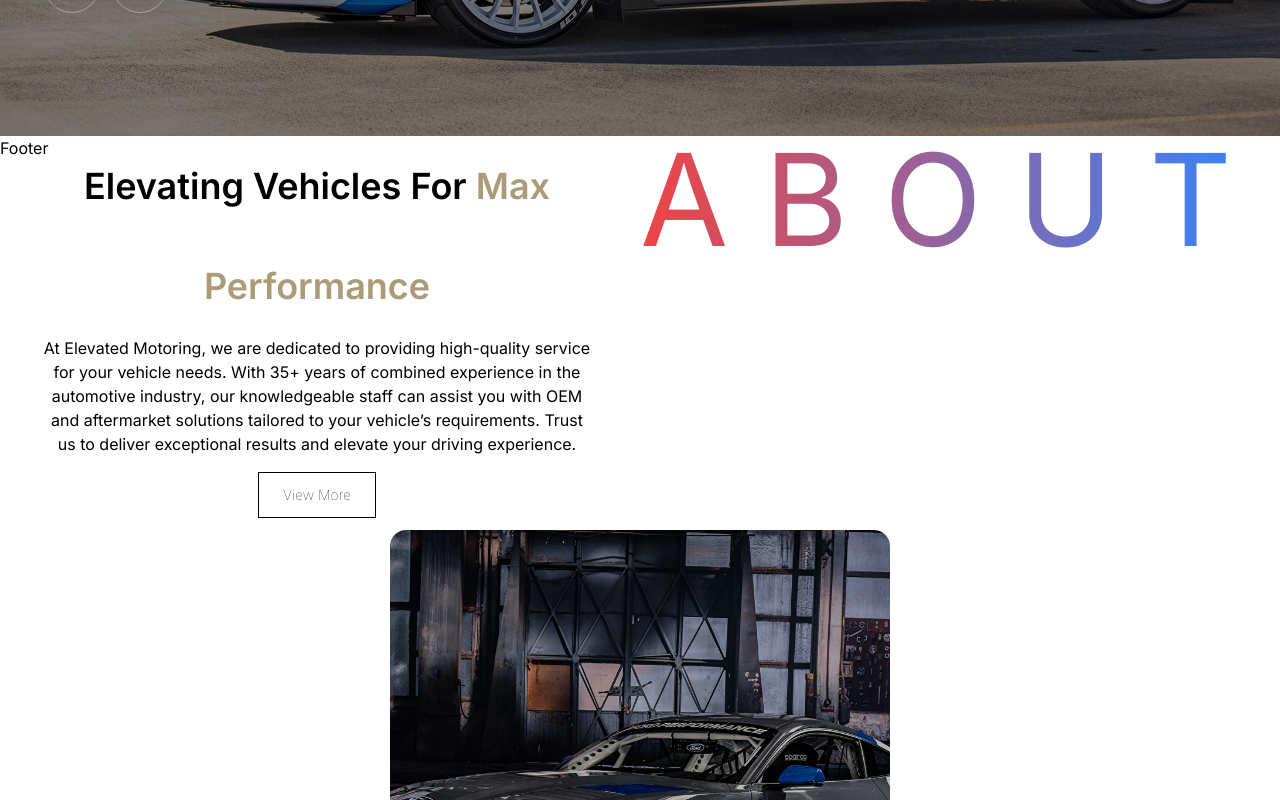
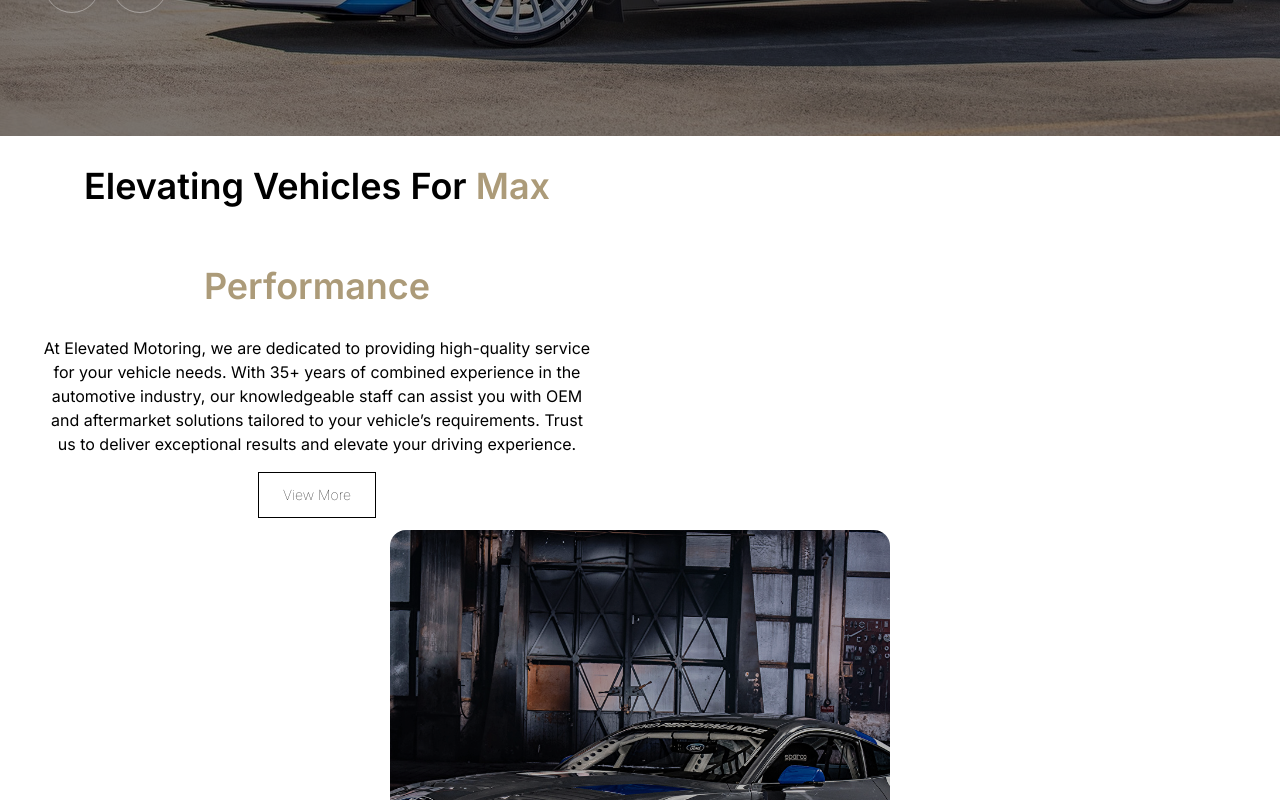
Before and after one commit to dontsul/auto-app, a Next.js app: page / in a window 1280 px wide. Shown: the part 760-1560 px from the top of the page. Built offline with nearby package versions, Linux system fonts and the light colour scheme.

Commit message:
AbotParalaxStile

```diff
--- a/components/aboutSection/AboutBg.tsx
+++ b/components/aboutSection/AboutBg.tsx
@@ -1,9 +1,9 @@
 export function AboutBg () {
     return (
-        <div className="absolute inset-0 flex items-center justify-center">
-            <div className="h-screen">
-                <h1 className="absolute z-10 flex text-9xl text-center">
-                    <span className="bg-gradient-to-r from-red-500 to-blue-500 text-transparent bg-clip-text">
+        <div className=" fixed inset-1 flex items-center justify-center">
+            <div className="  h-screen">
+                <h1 className="relative z-10 flex text-9xl text-center">
+                    <span className=" font-bold text-[333px] bg-gradient-to-r from-red-500 to-blue-500 text-transparent bg-clip-text">
                         A B O U T
                     </span>
                 </h1>
--- a/components/aboutSection/AboutSection.tsx
+++ b/components/aboutSection/AboutSection.tsx
@@ -4,15 +4,14 @@ import {AboutBg} from "@/components/aboutSection/AboutBg";
 export function AboutSection (){
 
     return(
-        <div className="absolute h-screen">
+        <div className="fixet h-screen">
+            <div className="grid grid-cols-12 md:col-span-3 gap-3 relative">
                 <AboutBg />
-
-            <div className="grid grid-cols-12 md:col-span-3 gap-3 relative">
                 <div className="col-span-12 flex md:col-span-6 flex-col items-center justify-center px-5 md:px-10 hover:scale-105 transition-transform duration-300">
-                    <h3 className="text-center relative z-10">
+                    <h3 className="text-center relative z-20">
                         <span className="text-1xl font-semibold md:my-3 md:text-4xl md:leading-[100px]" style={{ color: 'black' }}>Elevating Vehicles For </span>
                         <span className="text-1xl font-semibold md:my-3 md:text-4xl md:leading-[100px]" style={{ color: '#ac9b79' }}>Max Performance</span>
-                        <span className="text-center mb-2 h-1 w-5 rounded-full bg-white" style={{ display: 'inline-block', width: '100%', textAlign: 'center' }}>
+                        <span className=" text-[16px] text-center mb-2 h-1 w-5 rounded-full " style={{ display: 'inline-block', width: '100%', textAlign: 'center' }}>
                             At Elevated Motoring,
                             we are dedicated to providing
                             high-quality service for your
@@ -24,8 +23,9 @@ export function AboutSection (){
                             Trust us to deliver exceptional results and elevate
                             your driving experience.
                         </span>
+                        <button className="w-fit rounded-none border-[1px] border-[#000] px-6 py-3 text-sm font-thin transition duration-300 ease-in-out hover:bg-black hover:text-white mt-4">View More</button>
+
                     </h3>
-                    <button className="w-fit rounded-none border-[1px] border-[#000] px-6 py-3 text-sm font-thin transition duration-300 ease-in-out hover:bg-black hover:text-white mt-4">View More</button>
                 </div>
                 <div className="col-span-12 flex justify-center hover:scale-105 transition-transform duration-300">
                     <img
```
Lines whose indentation alone changed are shown as unchanged.
